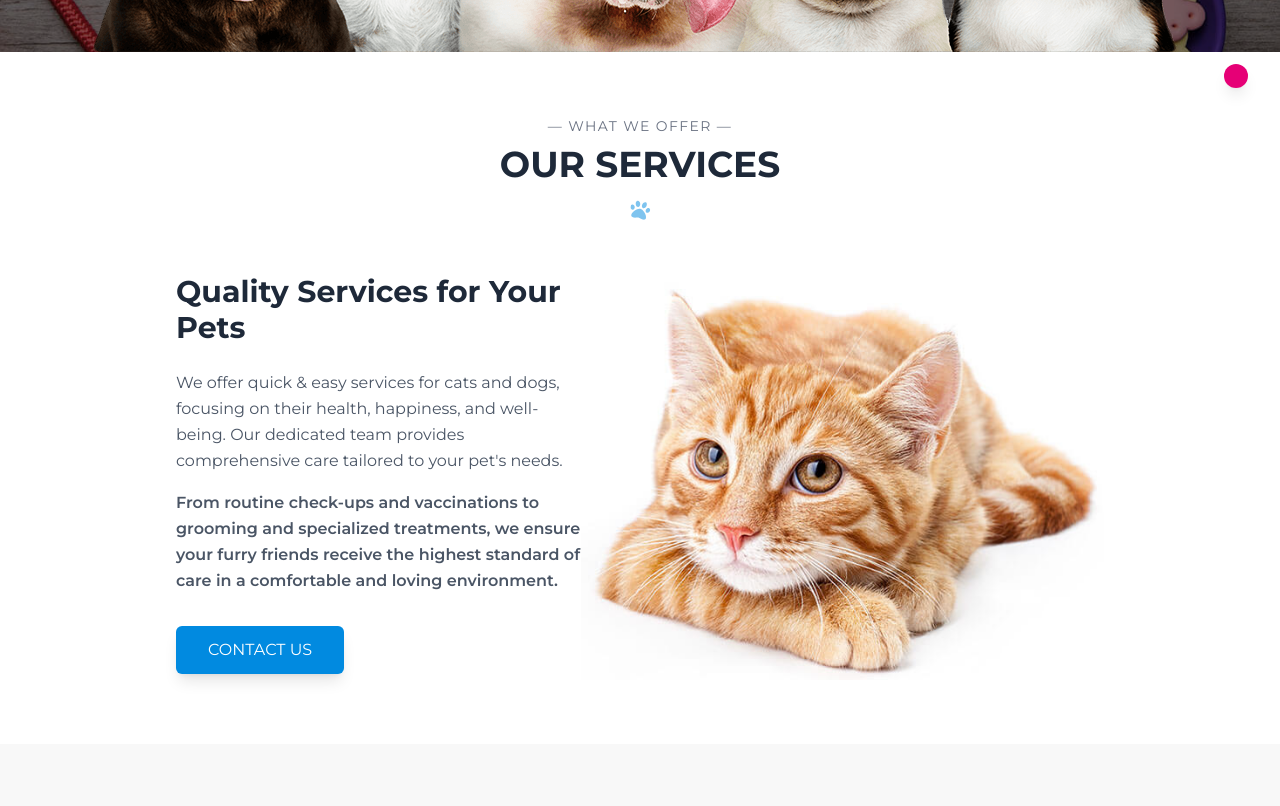
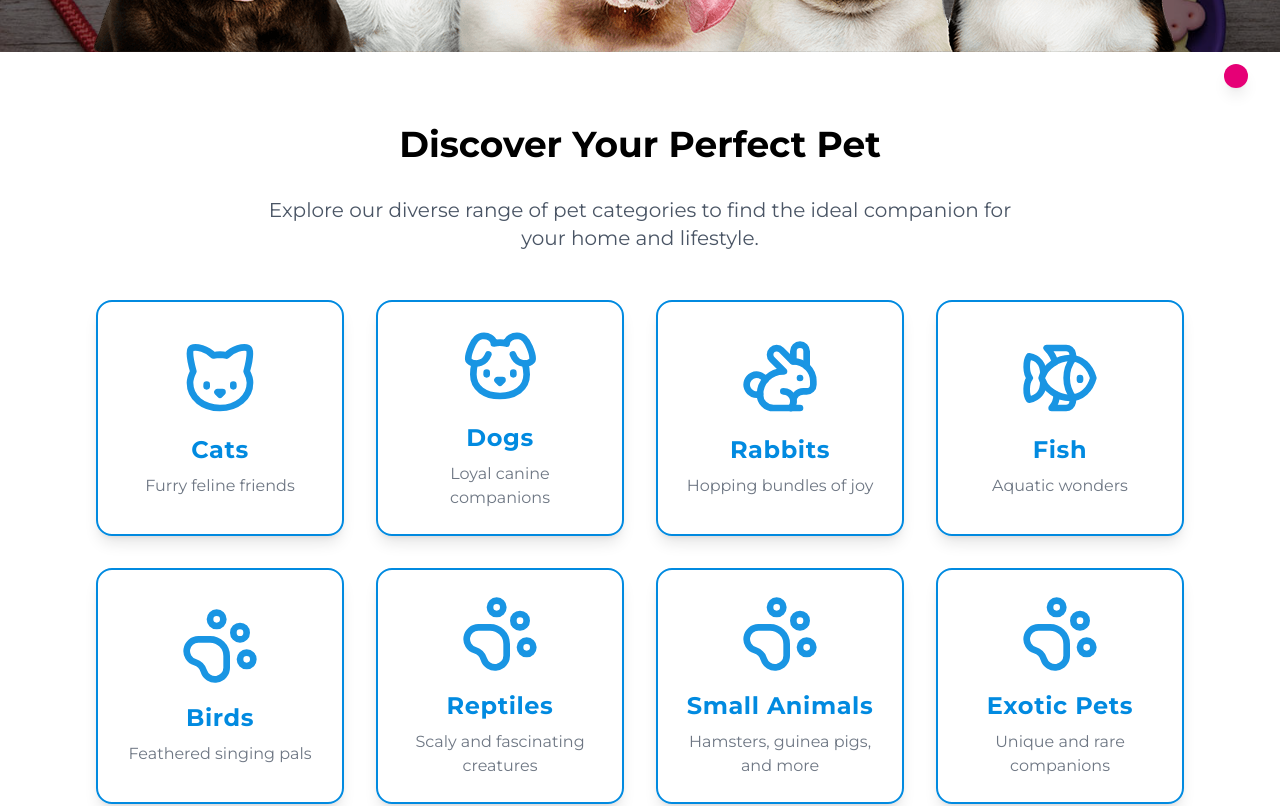
Before and after one commit to Sifat2245/United_pets_client, a React (Vite) app: page / in a window 1280 px wide. Shown: the part 680-1486 px from the top of the page. Built offline with nearby package versions, Linux system fonts and the light colour scheme; no server answers.

Commit message:
designed the categories section and animated the navbar on scroll

```diff
--- /dev/null
+++ b/src/components/Categories.jsx
@@ -0,0 +1,70 @@
+import React from "react";
+import { Cat, Dog, Rabbit, Fish, PawPrint } from "lucide-react";
+
+const Categories = () => {
+  const petCategories = [
+    { name: "Cats", icon: Cat, description: "Furry feline friends" },
+    { name: "Dogs", icon: Dog, description: "Loyal canine companions" },
+    { name: "Rabbits", icon: Rabbit, description: "Hopping bundles of joy" },
+    { name: "Fish", icon: Fish, description: "Aquatic wonders" },
+    { name: "Birds", icon: PawPrint, description: "Feathered singing pals" },
+    {
+      name: "Reptiles",
+      icon: PawPrint,
+      description: "Scaly and fascinating creatures",
+    },
+    {
+      name: "Small Animals",
+      icon: PawPrint,
+      description: "Hamsters, guinea pigs, and more",
+    },
+    {
+      name: "Exotic Pets",
+      icon: PawPrint,
+      description: "Unique and rare companions",
+    },
+  ];
+
+  const handleCategoryClick = (categoryName) => {
+    console.log(`Clicked on ${categoryName} category`);
+  };
+
+  return (
+    <div className="w-full mx-auto max-w-6xl bg-white rounded-3xl p-6 sm:p-8 lg:pt-18">
+      <h2 className="text-4xl sm:text-4xl font-bold text-center text-black pb-4 sm:pb-8">
+        Discover Your Perfect Pet
+      </h2>
+
+      <p className="text-md sm:text-xl text-center text-gray-600 mb-10 sm:mb-12 max-w-3xl mx-auto">
+        Explore our diverse range of pet categories to find the ideal companion
+        for your home and lifestyle.
+      </p>
+
+      <div className="grid grid-cols-1 sm:grid-cols-2 md:grid-cols-3 lg:grid-cols-4 gap-6 sm:gap-8">
+        {petCategories.map((category, index) => (
+          <button
+            key={index}
+            className="flex flex-col items-center justify-center p-6 bg-transparent border-2 border-[#018AE0] text-[#018AE0] rounded-2xl shadow-lg
+                       hover:bg-[#018AE0] hover:text-white hover:shadow-xl transition-all duration-300 ease-in-out
+                       transform hover:-translate-y-2 hover:scale-105 focus:outline-none focus:ring-4 focus:ring-[#018AE0] focus:ring-opacity-75"
+            onClick={() => handleCategoryClick(category.name)}
+            aria-label={`Explore ${category.name} pets`}
+          >
+            {category.icon &&
+              React.createElement(category.icon, {
+                className: "w-16 h-16 sm:w-20 sm:h-20 mb-4 opacity-90",
+              })}
+            <span className="text-2xl font-bold mb-2 tracking-wide">
+              {category.name}
+            </span>
+            <span className="text-sm sm:text-base text-gray-600 text-center opacity-80 group-hover:text-white">
+              {category.description}
+            </span>
+          </button>
+        ))}
+      </div>
+    </div>
+  );
+};
+
+export default Categories;
--- a/src/components/Navbar.jsx
+++ b/src/components/Navbar.jsx
@@ -1,10 +1,11 @@
 import { Menu, X } from "lucide-react";
-import { use, useState } from "react";
+import { use, useEffect, useState } from "react";
 import Logo from "../assets/logo.png";
 import { NavLink } from "react-router";
 import SignupModal from "./SignupModal";
 import LoginModal from "./LoginModal";
 import { AuthContext } from "../context/AuthContext";
+import { motion } from "framer-motion"; //eslint-disable-line
 
 const Navbar = () => {
   const [isOpen, setIsOpen] = useState(false);
@@ -28,6 +29,25 @@ const Navbar = () => {
 
   const closeLoginModal = () => {
     setIsLoginModalOpen(false);
+  };
+
+  const [showSticky, setShowSticky] = useState(false);
+
+  useEffect(() => {
+    const handleScroll = () => {
+      if (window.scrollY > 10) {
+        setShowSticky(true);
+      } else {
+        setShowSticky(false);
+      }
+    };
+    window.addEventListener("scroll", handleScroll);
+    return () => window.removeEventListener("scroll", handleScroll);
+  }, []);
+
+  const variants = {
+    hidden: { y: -100, opacity: 0 },
+    visible: { y: 0, opacity: 1 },
   };
 
   const navLinks = (
@@ -94,8 +114,9 @@ const Navbar = () => {
       </NavLink>
     </>
   );
-  return (
-    <nav className="bg-white shadow-md py-4 px-4 sm:px-6 lg:px-8">
+  return (<>
+   <nav className="bg-white shadow-md py-4 px-4 sm:px-6 lg:px-8"
+    >
       <div className="max-w-7xl mx-auto flex items-center justify-between">
         <div className="flex-shrink-0">
           <a
@@ -215,8 +236,137 @@ const Navbar = () => {
         onClose={closeLoginModal}
         onOpenSignup={openSignupModal}
       ></LoginModal>
+    </nav>
 
-    </nav>
+
+    <motion.nav
+      variants={variants}
+      initial="hidden"
+      animate={showSticky ? "visible" : "hidden"}
+      transition={{ duration: 0.2, ease: "easeInOut" }}
+      className="fixed top-0 w-full z-50 bg-white shadow-md py-4 px-4 sm:px-6 lg:px-8"
+    >
+      <div className="max-w-7xl mx-auto flex items-center justify-between">
+        <div className="flex-shrink-0">
+          <a
+            href="/"
+            className="text-gray-800 text-2xl font-bold flex items-center"
+          >
+            <img src={Logo} alt="" className="h-12 w-32 md:h-14 md:w-40" />
+          </a>
+        </div>
+
+        {/* Mobile menu button */}
+        <div className="md:hidden flex items-center">
+          <button
+            onClick={() => setIsOpen(!isOpen)}
+            className="text-gray-500 hover:text-gray-700 focus:outline-none focus:ring-2 focus:ring-inset focus:ring-blue-500 rounded-md p-2"
+            aria-label="Toggle navigation"
+          >
+            {isOpen ? <X className="h-6 w-6" /> : <Menu className="h-6 w-6" />}
+          </button>
+        </div>
+
+        {/* Desktop Navigation Links */}
+        <div className="hidden md:flex items-center space-x-10 font-semibold">
+          {navLinks}
+        </div>
+
+        <div className="hidden md:flex items-center space-x-4">
+          {user ? (
+            <button
+              className="px-4 py-2 rounded-md text-gray-700 font-semibold border border-gray-500 hover:bg-gray-100 transition-colors duration-200"
+              onClick={() => logOut()}
+            >
+              Logout
+            </button>
+          ) : (
+            <>
+              <button
+                className="px-4 py-2 rounded-md text-gray-700 font-semibold border border-gray-500 hover:bg-gray-100 transition-colors duration-200"
+                onClick={openLoginModal}
+              >
+                Login
+              </button>
+              <button
+                className="px-4 py-2 rounded-md text-white bg-[#018AE0] font-semibold border border-[#018AE0] hover:bg-[#0174e0] transition-colors duration-200"
+                onClick={openSignupModal}
+              >
+                Signup
+              </button>
+            </>
+          )}
+        </div>
+      </div>
+
+      {/* Mobile Menu (conditionally rendered) */}
+      {isOpen && (
+        <>
+          {/* Backdrop */}
+          <div
+            className="fixed inset-0 bg-[#0000003d] bg-opacity-40 z-30"
+            onClick={() => setIsOpen(false)}
+          ></div>
+
+          {/* Drawer (Animated) */}
+          <div
+            className={`fixed top-0 left-0 w-64 h-full bg-white shadow-lg z-40 transform transition-transform duration-300 ease-in-out ${
+              isOpen ? "translate-x-0" : "-translate-x-full"
+            }`}
+          >
+            <div className="flex items-center justify-between px-4 py-4 border-b">
+              <span className="text-lg font-semibold text-gray-800">Menu</span>
+              <button
+                onClick={() => setIsOpen(false)}
+                aria-label="Close drawer"
+              >
+                <X className="h-6 w-6 text-gray-600" />
+              </button>
+            </div>
+            <div className="flex flex-col p-4 space-y-4">
+              {navLinks}
+              <div className="pt-4 border-t border-gray-200 space-y-2">
+                {user ? (
+                  <button
+                    className="px-4 py-2 rounded-md text-gray-700 font-semibold border border-gray-500 hover:bg-gray-100 transition-colors duration-200"
+                    onClick={() => logOut()}
+                  >
+                    Logout
+                  </button>
+                ) : (
+                  <>
+                    <button
+                      className="px-4 py-2 rounded-md text-gray-700 font-semibold border border-gray-500 hover:bg-gray-100 transition-colors duration-200"
+                      onClick={openLoginModal}
+                    >
+                      Login
+                    </button>
+                    <button
+                      className="px-4 py-2 rounded-md text-white bg-[#018AE0] font-semibold border border-[#018AE0] hover:bg-[#0174e0] transition-colors duration-200"
+                      onClick={openSignupModal}
+                    >
+                      Signup
+                    </button>
+                  </>
+                )}
+              </div>
+            </div>
+          </div>
+        </>
+      )}
+
+      <SignupModal
+        isOpen={isSignupModalOpen}
+        onClose={closeSignupModal}
+        onOpenLogin={openLoginModal}
+      ></SignupModal>
+      <LoginModal
+        isOpen={isLoginModalOpen}
+        onClose={closeLoginModal}
+        onOpenSignup={openSignupModal}
+      ></LoginModal>
+    </motion.nav>
+  </>
   );
 };
 
--- a/src/components/OurService.jsx
+++ b/src/components/OurService.jsx
@@ -5,7 +5,7 @@ import { FaPaw } from 'react-icons/fa';
 const OurService = () => {
 
     return (
-        <div className="w-3/4 mx-auto py-16">
+        <div className="w-3/4 mx-auto py-18">
             <div className="container mx-auto px-4">
                 <div className="text-center mb-12">
                     <p className="text-sm text-gray-500 uppercase tracking-widest mb-2">
--- a/src/pages/Home.jsx
+++ b/src/pages/Home.jsx
@@ -1,11 +1,13 @@
 import React from 'react';
 import Hero from '../components/Hero';
 import OurService from '../components/OurService';
+import Categories from '../components/Categories';
 
 const Home = () => {
     return (
         <div>
             <Hero></Hero>
+            <Categories></Categories>
             <OurService></OurService>
         </div>
     );
```
